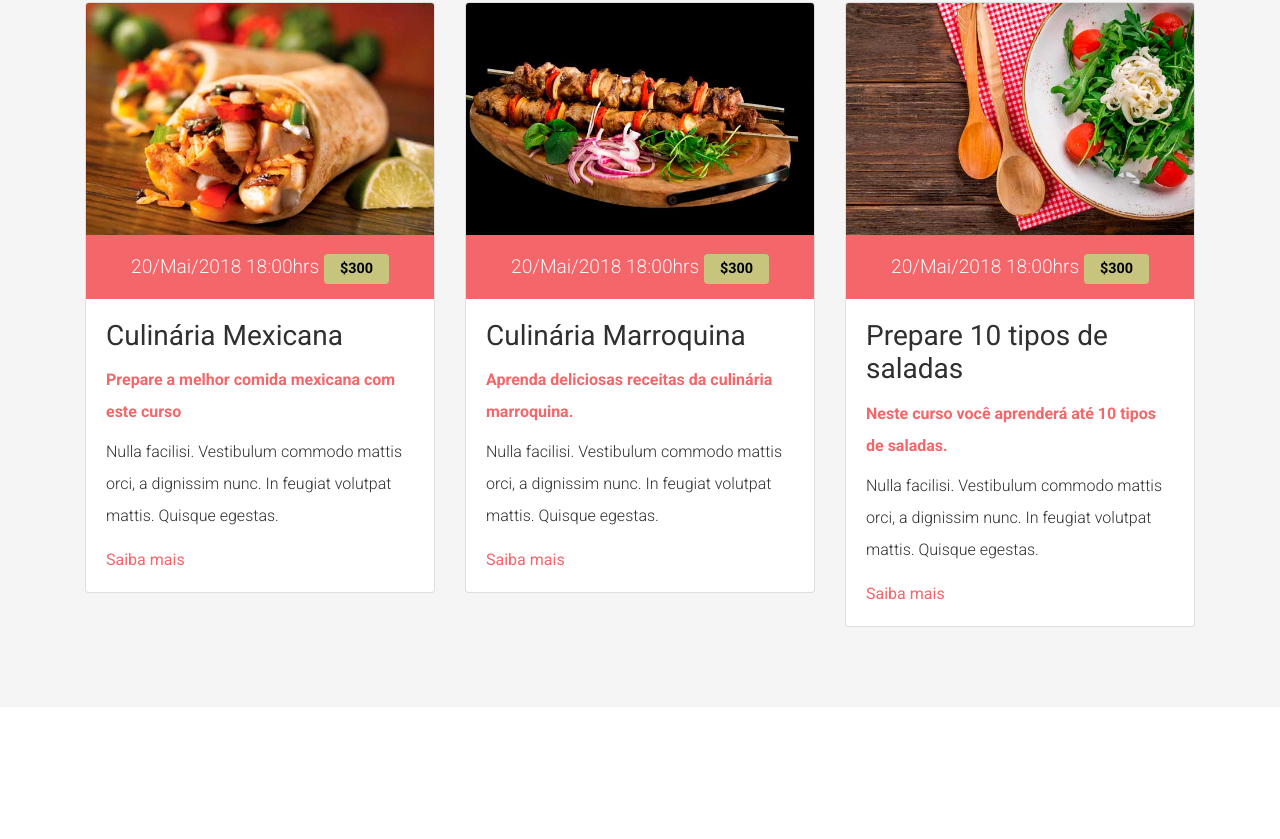
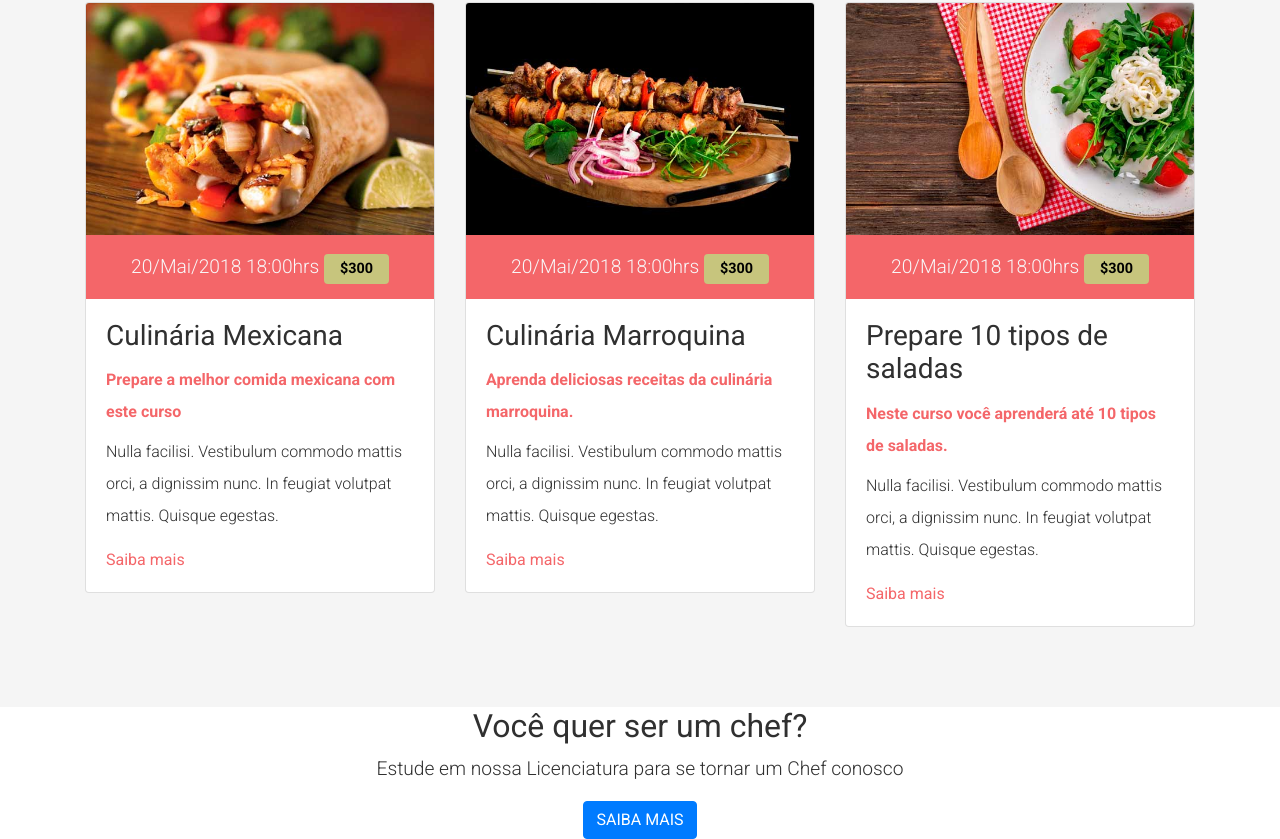
Before and after one commit to thiagobianeck/escoladeculinaria, a plain HTML site: page index.html in a window 1280 px wide. Shown: the part 3015-3854 px from the top of the page. Before the commit the page ends 3722 px from the top, so only its background shows below. Drawn offline with nearby package versions, Linux system fonts and the light colour scheme.

Commit message:
Criando à seção de licenciatura

```diff
--- a/index.html
+++ b/index.html
@@ -183,6 +183,19 @@
         </div><!--.row-->
     </div><!--.container-->
 </section>
+<div class="licenciatura">
+    <div class="container">
+        <div class="row justify-content-center">
+            <div class="col-md-6">
+                <div class="contenido text-center">
+                    <h2>Você quer ser um chef?</h2>
+                    <p class="display-4">Estude em nossa Licenciatura para se tornar um Chef conosco</p>
+                    <a href="#" class="btn-primary btn text-uppercase">Saiba mais</a>
+                </div><!--.contenido-->
+            </div><!--.col-md-6-->
+        </div><!--.row-->
+    </div><!--.container-->
+</div><!--.licenciatura-->
 
 
 
```
